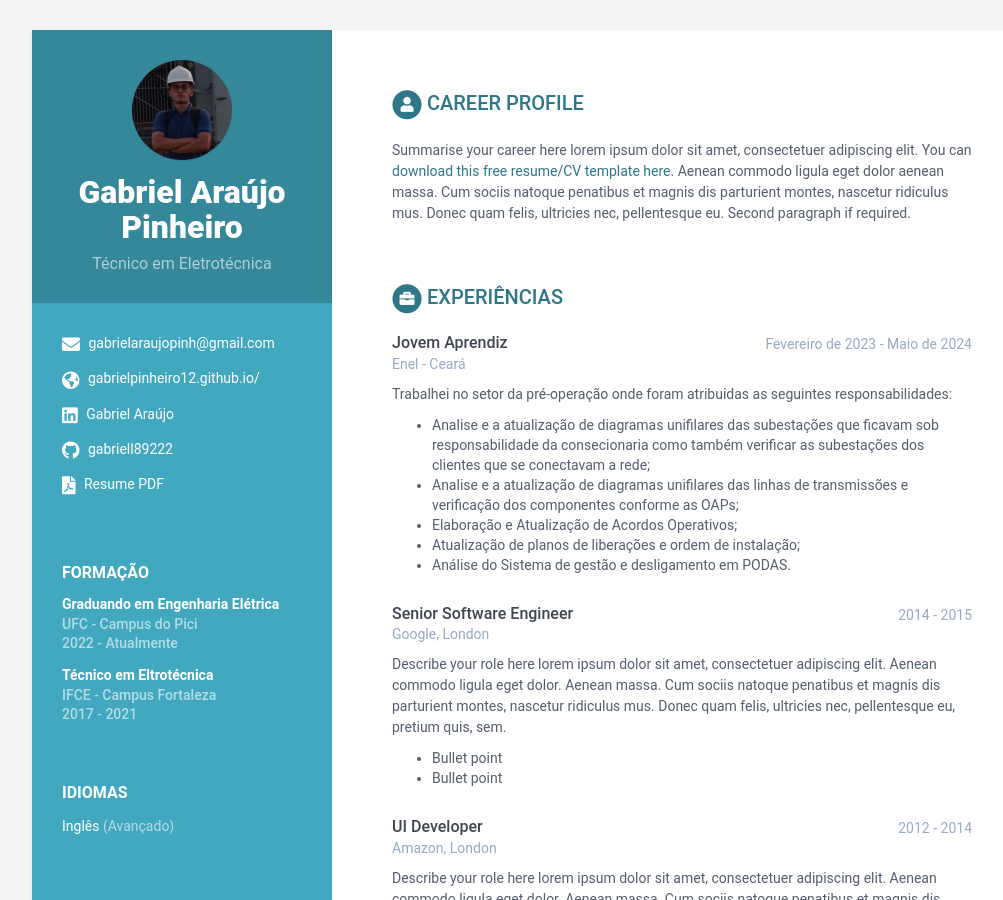
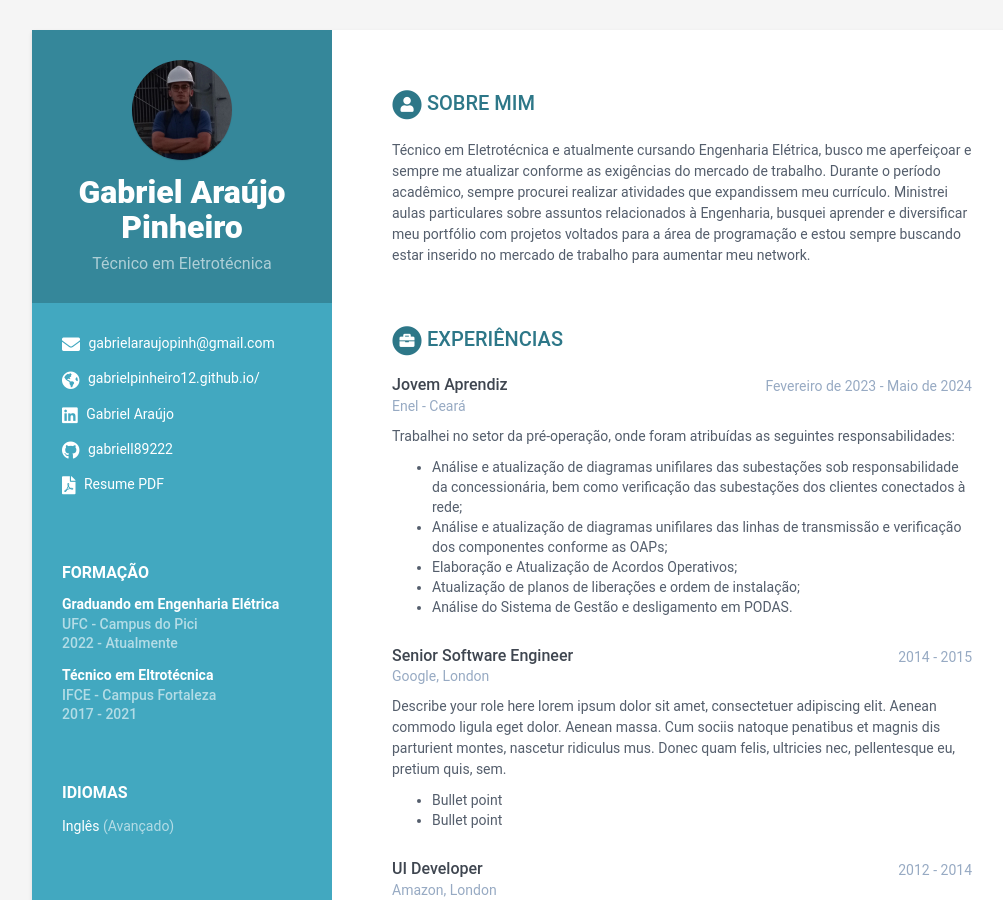
Before and after one commit to GabrielPinheiro12/GabrielPinheiro12.github.io, a Jekyll site: the page built from index.html, in a window 1280 px wide and 900 px high. Shown: the whole window, without its empty margins (108-1111 px from the left). Built offline with Jekyll 4.4.1, drawn with Linux system fonts in a browser that asks for light colours.

Commit message:
Atualização na parte Sobre Mim

```diff
--- a/_data/data.yml
+++ b/_data/data.yml
@@ -44,14 +44,16 @@ sidebar:
           link:
 
 career-profile:
-    title: Career Profile
+    title: Sobre mim
     summary: |
-      Summarise your career here lorem ipsum dolor sit amet, consectetuer
-      adipiscing elit. You can [download this free resume/CV template here]().
-      Aenean commodo ligula eget dolor aenean massa. Cum sociis natoque
-      penatibus et magnis dis parturient montes, nascetur ridiculus mus.
-      Donec quam felis, ultricies nec, pellentesque eu.
-      Second paragraph if required.
+      Técnico em Eletrotécnica e atualmente cursando Engenharia Elétrica, busco me aperfeiçoar e sempre
+      me atualizar conforme as exigências do mercado de trabalho. Durante o período acadêmico, sempre
+      procurei realizar atividades que expandissem meu currículo. Ministrei aulas particulares sobre assuntos
+      relacionados à Engenharia, busquei aprender e diversificar meu portfólio com projetos voltados para a
+      área de programação e estou sempre buscando estar inserido no mercado de trabalho para aumentar meu
+      network.
+
+
 education:
     title: Formação
     info:
@@ -85,12 +87,12 @@ experiences:
         time: Fevereiro de 2023 - Maio de 2024
         company: Enel - Ceará
         details: |
-          Trabalhei no setor da pré-operação onde foram atribuidas as seguintes responsabilidades:
-          - Analise e a atualização de diagramas unifilares das subestações que ficavam sob responsabilidade da consecionaria como também verificar as subestações dos clientes que se conectavam a rede;
-          - Analise e a atualização de diagramas unifilares das linhas de transmissões e verificação dos componentes conforme as OAPs;
+          Trabalhei no setor da pré-operação, onde foram atribuídas as seguintes responsabilidades:
+          - Análise e atualização de diagramas unifilares das subestações sob responsabilidade da concessionária, bem como verificação das subestações dos clientes conectados à rede;
+          - Análise e atualização de diagramas unifilares das linhas de transmissão e verificação dos componentes conforme as OAPs;
           - Elaboração e Atualização de Acordos Operativos;
           - Atualização de planos de liberações e ordem de instalação;
-          - Análise do Sistema de gestão e desligamento em PODAS.
+          - Análise do Sistema de Gestão e desligamento em PODAS.
 
       - role: Senior Software Engineer
         time: 2014 - 2015
```
